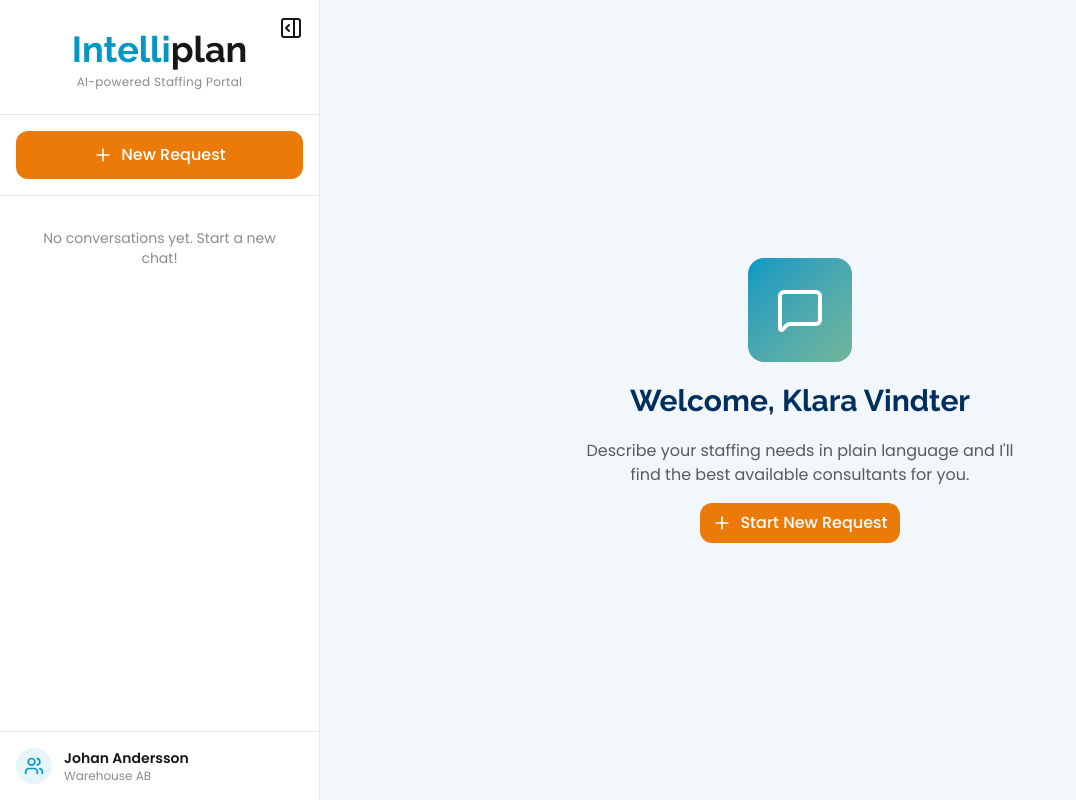
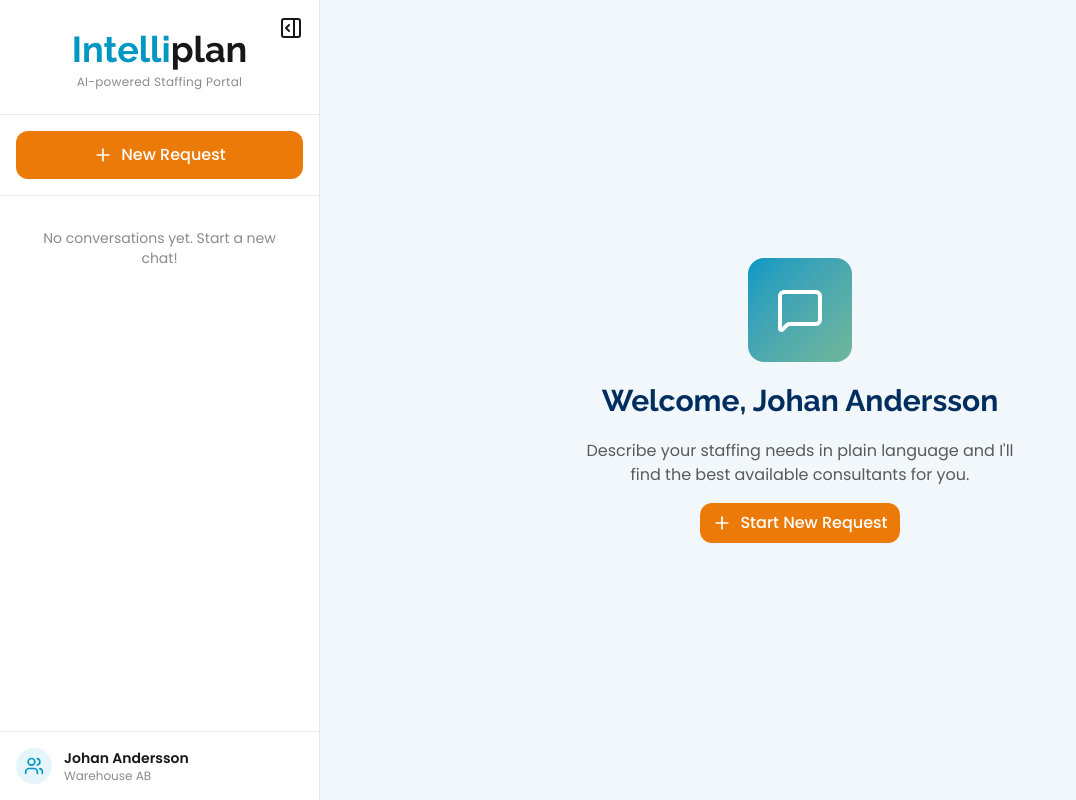
Before and after one commit to Mena-Saleh/Intelliplan-Hackathon, a Next.js app in the folder frontend/: page /chat in a window 1280 px wide. Shown: the whole page, without its empty margins (0-1076 px from the left). Built offline with nearby package versions, Linux system fonts and the light colour scheme.

Commit message:
update index in customer to johan

```diff
--- a/frontend/app/chat/page.tsx
+++ b/frontend/app/chat/page.tsx
@@ -68,7 +68,7 @@ export default function ChatPage() {
         {/* EMPTY STATE */}
         {!activeChat ? (
           // value customers.name will come from the customer mock data file in /data
-          <ChatWelcome onNewChat={createNewChat} username={customers[3].name} />
+          <ChatWelcome onNewChat={createNewChat} username={customers[0].name} />
         ) : (
           <>
             {/* MESSAGES */}
```
